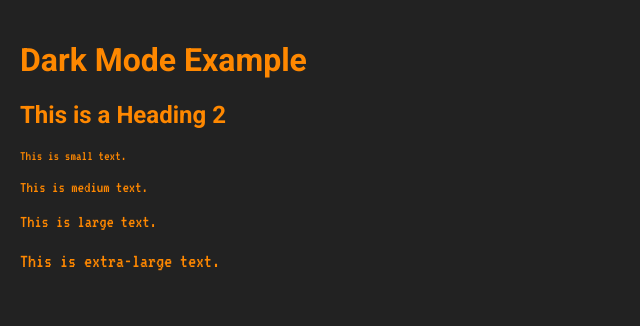
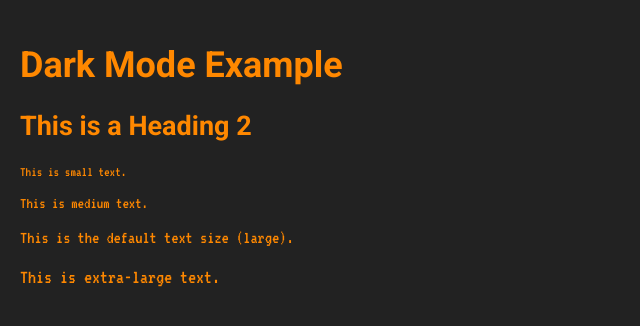
Before and after one commit to bgri/bgri.github.io, a plain HTML site: page index.html in a window 1280 px wide. Shown: the whole page, without its empty margins (0-640 px from the left). Drawn offline with Linux system fonts and the light colour scheme.

Commit message:
Update index.html

```diff
--- a/index.html
+++ b/index.html
@@ -16,7 +16,7 @@
             background-color: #222; /* Set default dark mode background color slightly darker */
             color: #FF8800; /* Set default dark mode text color to amber (#FF8800) */
             transition: background-color 0.5s, color 0.5s; /* Add smooth transition effect */
-            font-size: 16px; /* Default font size */
+            font-size: 18px; /* Default font size */
         }
 
         h1, h2, h3, h4, h5, h6 {
@@ -44,7 +44,7 @@
     <h2>This is a Heading 2</h2>
     <p class="small-text">This is small text.</p>
     <p class="medium-text">This is medium text.</p>
-    <p class="large-text">This is large text.</p>
+    <p>This is the default text size (large).</p>
     <p class="x-large-text">This is extra-large text.</p>
 
 </body>
```
